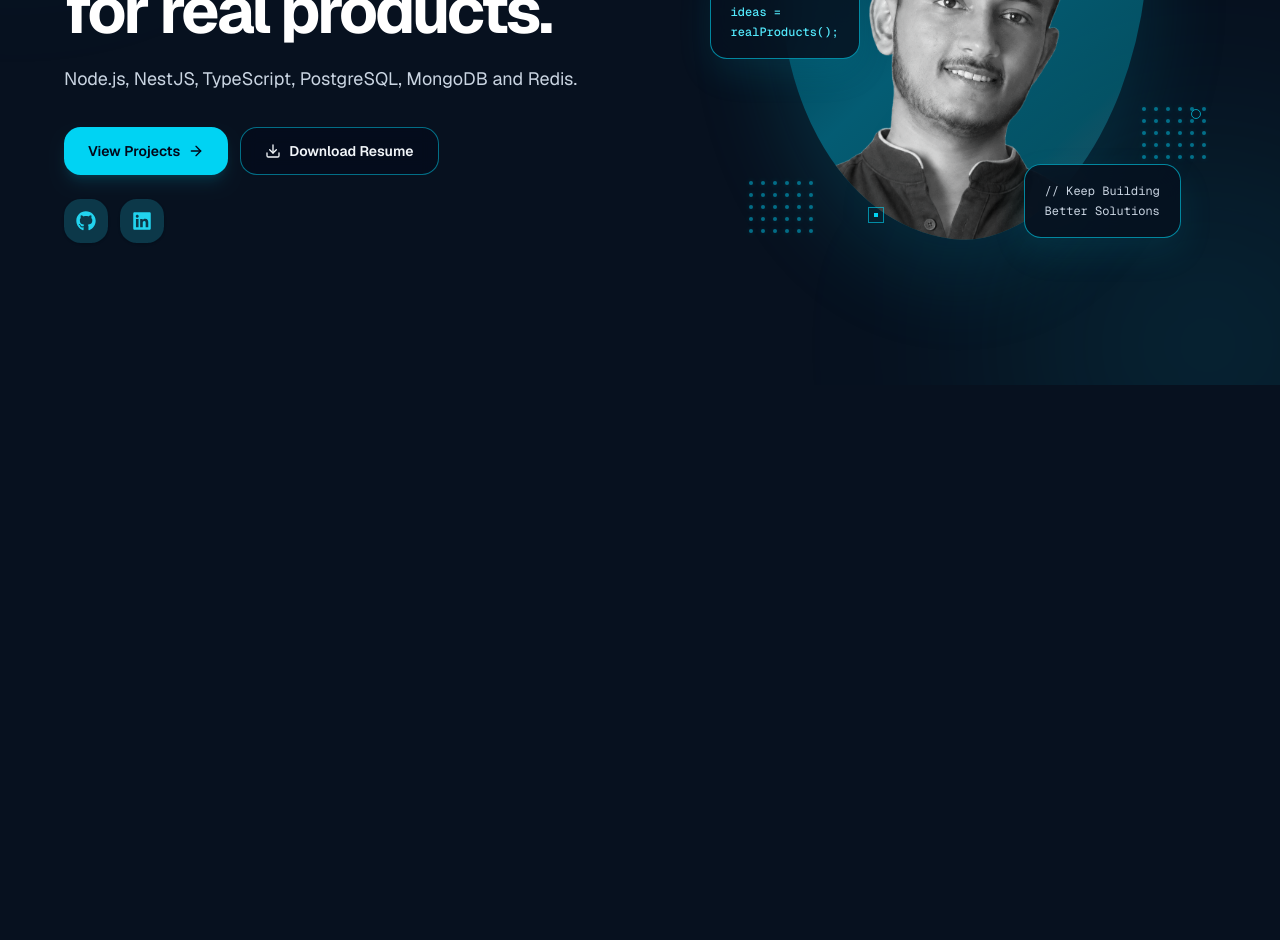
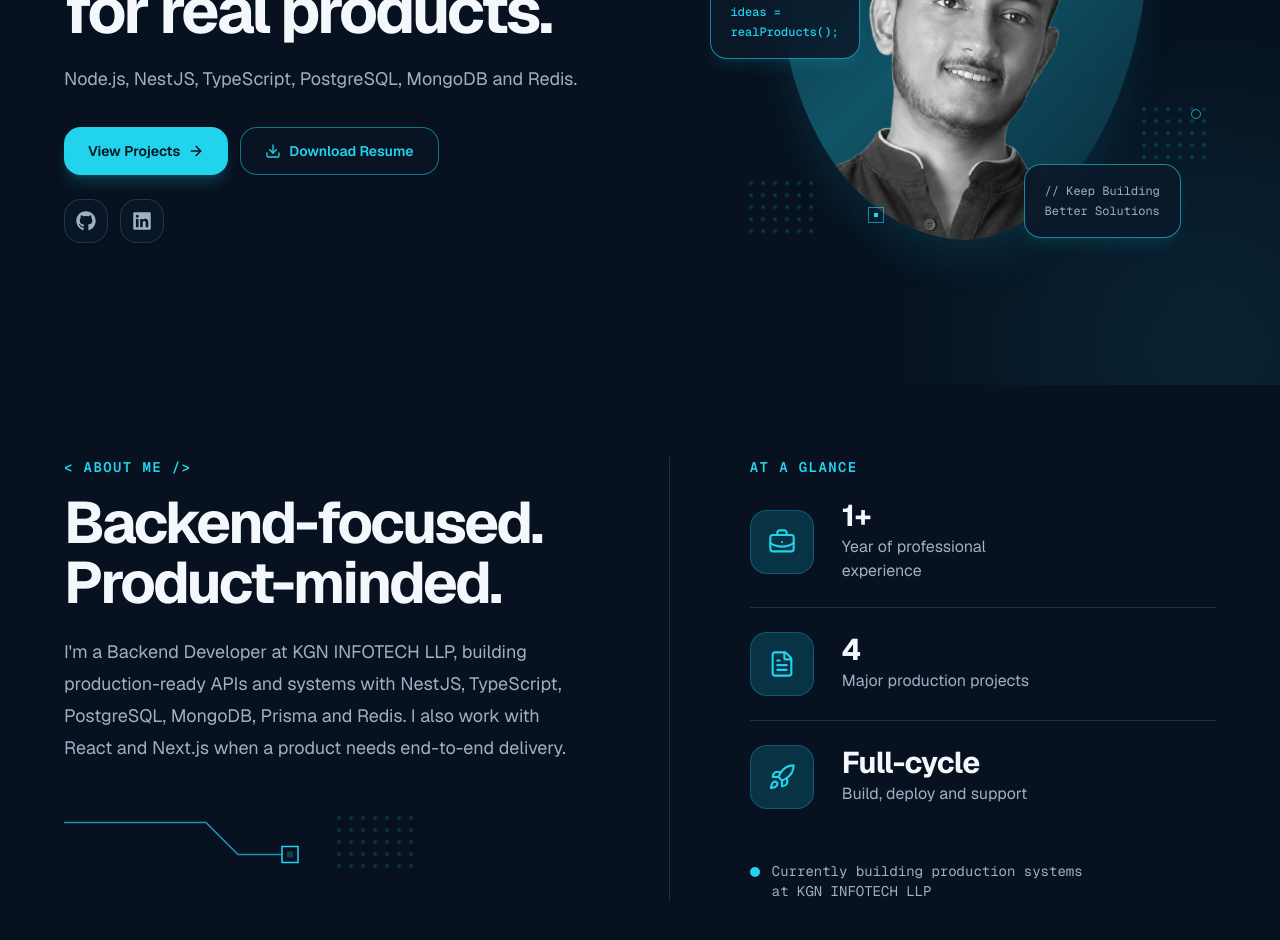
Before and after one commit to biswojitbiswal/portfolio, a Next.js app: page / in a window 1280 px wide. Shown: the part 400-1340 px from the top of the page. Before the commit the page ends 800 px from the top, so only its background shows below. Built offline with nearby package versions, Linux system fonts and the light colour scheme.

Commit message:
working about section

```diff
--- a/src/app/page.tsx
+++ b/src/app/page.tsx
@@ -1,13 +1,13 @@
+import { About } from "@/components/sections/about";
 import { Hero } from "@/components/sections/hero";
 import { ThemeToggle } from "@/components/shared/theme-toggle";
 
 export default function Home() {
   return (
-    // <main className="min-h-screen bg-background p-6 text-foreground sm:p-12">
       <main>
         <Hero />
+        <About />
       </main>
-    // </main>
   );
 }
 
--- /dev/null
+++ b/src/components/sections/about.tsx
@@ -0,0 +1,282 @@
+import {
+  BriefcaseBusiness,
+  FileText,
+  Rocket,
+  type LucideIcon,
+} from "lucide-react";
+
+type AboutStat = {
+  title: string;
+  description: string;
+  icon: LucideIcon;
+};
+
+const aboutStats: AboutStat[] = [
+  {
+    title: "1+",
+    description: "Year of professional experience",
+    icon: BriefcaseBusiness,
+  },
+  {
+    title: "4",
+    description: "Major production projects",
+    icon: FileText,
+  },
+  {
+    title: "Full-cycle",
+    description: "Build, deploy and support",
+    icon: Rocket,
+  },
+];
+
+export function About() {
+  return (
+    <section
+      id="about"
+      aria-labelledby="about-heading"
+      className="relative scroll-mt-24 overflow-hidden bg-background py-20 sm:py-24 lg:py-18"
+    >
+      {/* Background glow */}
+      <div
+        aria-hidden="true"
+        className="
+          pointer-events-none
+          absolute
+          left-[-12rem]
+          top-1/2
+          -z-10
+          size-[26rem]
+          -translate-y-1/2
+          rounded-full
+          bg-technical/5
+          blur-[110px]
+        "
+      />
+
+      <div className="mx-auto max-w-7xl px-5 sm:px-8 lg:px-12 xl:px-16">
+        <div className="grid gap-12 lg:grid-cols-[1.05fr_0.95fr] lg:gap-0">
+          {/* Left content */}
+          <div className="relative lg:pr-16 xl:pr-20">
+            <p className="mb-4 font-mono text-sm font-semibold uppercase tracking-[0.1em] text-technical">
+              &lt; About Me /&gt;
+            </p>
+
+            <h2
+              id="about-heading"
+              className="
+                max-w-xl
+                font-heading
+                text-[clamp(2.25rem,6vw,3.65rem)]
+                font-bold
+                leading-[1.02]
+                tracking-[-0.045em]
+                text-foreground
+              "
+            >
+              Backend-focused.
+              <br />
+              Product-minded.
+            </h2>
+
+            <p className="mt-6 max-w-xl text-base leading-7 text-muted-foreground sm:text-lg sm:leading-8">
+              I&apos;m a Backend Developer at KGN INFOTECH LLP, building
+              production-ready APIs and systems with NestJS, TypeScript,
+              PostgreSQL, MongoDB, Prisma and Redis. I also work with React and
+              Next.js when a product needs end-to-end delivery.
+            </p>
+
+            {/* Desktop decoration */}
+            <div className="mt-12 hidden items-end gap-7 lg:flex">
+              <CircuitLine />
+              <DotPattern />
+            </div>
+          </div>
+
+          {/* Right content */}
+          <div className="lg:border-l lg:border-border lg:pl-16 xl:pl-20">
+            <p className="mb-4 font-mono text-sm font-semibold uppercase tracking-[0.1em] text-technical">
+              At a glance
+            </p>
+
+            {/* Desktop stats */}
+            <div className="hidden lg:block">
+              {aboutStats.map(({ title, description, icon: Icon }, index) => (
+                <div
+                  key={title}
+                  className={`
+                    flex items-center gap-7 py-6
+                    ${index === 0 ? "pt-2" : ""}
+                    ${
+                      index !== aboutStats.length - 1
+                        ? "border-b border-border"
+                        : ""
+                    }
+                  `}
+                >
+                  <StatIcon icon={Icon} />
+
+                  <div>
+                    <p className="text-3xl font-bold leading-none tracking-tight text-foreground">
+                      {title}
+                    </p>
+
+                    <p className="mt-1 max-w-[13rem] text-base leading-6 text-muted-foreground">
+                      {description}
+                    </p>
+                  </div>
+                </div>
+              ))}
+            </div>
+
+            {/* Mobile/tablet stats */}
+            <div className="grid grid-cols-2 gap-3 lg:hidden">
+              {aboutStats.map(({ title, description, icon: Icon }, index) => (
+                <article
+                  key={title}
+                  className={`
+                    rounded-xl
+                    border
+                    border-border
+                    bg-surface
+                    p-4
+                    shadow-sm
+                    ${
+                      index === aboutStats.length - 1
+                        ? "col-span-2"
+                        : ""
+                    }
+                  `}
+                >
+                  {index === aboutStats.length - 1 ? (
+                    <div className="flex items-center gap-4">
+                      <StatIcon icon={Icon} compact />
+
+                      <div>
+                        <p className="text-xl font-bold leading-none tracking-tight text-foreground">
+                          {title}
+                        </p>
+
+                        <p className="mt-1 text-sm leading-5 text-muted-foreground">
+                          {description}
+                        </p>
+                      </div>
+                    </div>
+                  ) : (
+                    <>
+                      <StatIcon icon={Icon} compact />
+
+                      <p className="mt-4 text-2xl font-bold leading-none tracking-tight text-foreground">
+                        {title}
+                      </p>
+
+                      <p className="mt-1 text-sm leading-5 text-muted-foreground">
+                        {description}
+                      </p>
+                    </>
+                  )}
+                </article>
+              ))}
+            </div>
+
+            {/* Current status */}
+            <div className="mt-7 flex items-start gap-3">
+              <span
+                aria-hidden="true"
+                className="mt-1.5 size-2.5 shrink-0 rounded-full bg-primary shadow-sm"
+              />
+
+              <p className="font-mono text-xs leading-5 text-muted-foreground sm:text-sm">
+                Currently building production systems
+                <br className="hidden sm:block" /> at KGN INFOTECH LLP
+              </p>
+            </div>
+          </div>
+        </div>
+      </div>
+    </section>
+  );
+}
+
+function StatIcon({
+  icon: Icon,
+  compact = false,
+}: {
+  icon: LucideIcon;
+  compact?: boolean;
+}) {
+  return (
+    <div
+      className={`
+        flex
+        shrink-0
+        items-center
+        justify-center
+        rounded-xl
+        border
+        border-technical/25
+        bg-technical-soft
+        text-technical
+        ${compact ? "size-10" : "size-16"}
+      `}
+    >
+      <Icon
+        aria-hidden="true"
+        strokeWidth={1.8}
+        className={compact ? "size-5" : "size-7"}
+      />
+    </div>
+  );
+}
+
+function DotPattern() {
+  return (
+    <div
+      aria-hidden="true"
+      className="grid grid-cols-7 gap-2"
+    >
+      {Array.from({ length: 35 }).map((_, index) => (
+        <span
+          key={index}
+          className="size-1 rounded-full bg-grid-dot"
+        />
+      ))}
+    </div>
+  );
+}
+
+function CircuitLine() {
+  return (
+    <svg
+      aria-hidden="true"
+      viewBox="0 0 245 55"
+      className="h-14 w-[245px] text-technical"
+    >
+      <path
+        d="M0 10H142L174 42H218"
+        fill="none"
+        stroke="currentColor"
+        strokeWidth="1.5"
+        opacity="0.7"
+      />
+
+      <rect
+        x="218"
+        y="34"
+        width="16"
+        height="16"
+        fill="none"
+        stroke="currentColor"
+        strokeWidth="1.5"
+      />
+
+      <rect
+        x="223"
+        y="39"
+        width="6"
+        height="6"
+        fill="currentColor"
+        opacity="0.25"
+      />
+    </svg>
+  );
+}
--- a/src/components/sections/hero-visual.tsx
+++ b/src/components/sections/hero-visual.tsx
@@ -4,13 +4,9 @@ export function HeroVisual() {
   return (
     <div className="relative mx-auto w-full max-w-[31rem]">
       <div className="group relative aspect-square w-full">
-        {/* Upper-left dots */}
+        {/* Decorative dot patterns */}
         <DotPattern className="left-[2%] top-[10%]" />
-
-        {/* Lower-left dots */}
         <DotPattern className="bottom-[8%] left-[8%]" />
-
-        {/* Right-side dots */}
         <DotPattern className="bottom-[23%] right-0" />
 
         {/* Main irregular portrait blob */}
@@ -24,25 +20,22 @@ export function HeroVisual() {
             overflow-hidden
             rounded-[46%_54%_44%_56%/36%_40%_60%_64%]
             bg-gradient-to-br
-            from-violet-300/80
-            via-violet-500/50
-            to-indigo-500/30
-            shadow-[0_30px_80px_rgba(109,40,217,0.18)]
-            dark:from-cyan-950
-            dark:via-cyan-500/45
-            dark:to-cyan-300/25
-            dark:shadow-[0_30px_90px_rgba(6,182,212,0.17)]
+            from-technical-soft
+            via-technical/35
+            to-primary/10
+            shadow-2xl
+            shadow-technical/15
           "
         >
-          {/* Counter rotation keeps portrait straight */}
-          {/* <div className="absolute -inset-[8%] -rotate-[7deg]"> */}
+          {/* Counter-rotation keeps the portrait straight */}
           <div className="absolute -inset-[8%] -bottom-[14%] -rotate-[7deg]">
             <Image
               src="/images/biswojit_profile.png"
               alt="Biswojit Biswal, Backend Developer"
               fill
               priority
-              sizes="(max-width: 1024px) 90vw, 42vw"
+              unoptimized
+              sizes="(max-width: 640px) 90vw, (max-width: 1024px) 70vw, 496px"
               className="
                 object-contain
                 object-bottom
@@ -67,20 +60,18 @@ export function HeroVisual() {
             z-20
             rounded-xl
             border
-            border-violet-500/60
-            bg-white/80
+            border-technical/60
+            bg-surface/85
             px-4
             py-3
-            shadow-[0_14px_35px_rgba(109,40,217,0.12)]
+            shadow-lg
+            shadow-technical/10
             backdrop-blur-xl
-            dark:border-cyan-400/60
-            dark:bg-[#07111f]/85
-            dark:shadow-[0_14px_35px_rgba(6,182,212,0.1)]
             sm:px-5
             sm:py-4
           "
         >
-          <code className="block whitespace-pre font-mono text-[0.65rem] font-medium leading-5 text-violet-700 dark:text-cyan-300 sm:text-xs">
+          <code className="block whitespace-pre font-mono text-[0.65rem] font-medium leading-5 text-technical sm:text-xs">
             {"const\nideas =\nrealProducts();"}
           </code>
         </div>
@@ -94,31 +85,36 @@ export function HeroVisual() {
             z-20
             rounded-xl
             border
-            border-violet-500/60
-            bg-white/85
+            border-technical/60
+            bg-surface/85
             px-4
             py-3
-            shadow-[0_14px_35px_rgba(109,40,217,0.12)]
+            shadow-lg
+            shadow-technical/10
             backdrop-blur-xl
-            dark:border-cyan-400/60
-            dark:bg-[#07111f]/85
-            dark:shadow-[0_14px_35px_rgba(6,182,212,0.1)]
             sm:px-5
             sm:py-4
           "
         >
-          <code className="block whitespace-nowrap font-mono text-[0.62rem] leading-5 text-slate-600 dark:text-slate-300 sm:text-xs">
+          <code className="block whitespace-nowrap font-mono text-[0.62rem] leading-5 text-muted-foreground sm:text-xs">
             // Keep Building
             <br />
             Better Solutions
           </code>
         </div>
 
-        {/* Top circuit decoration */}
+        {/* Circuit decoration */}
         <svg
           aria-hidden="true"
           viewBox="0 0 80 90"
-          className="absolute right-[3%] top-[14%] h-20 w-16 text-violet-500/60 dark:text-cyan-400/60"
+          className="
+            absolute
+            right-[3%]
+            top-[14%]
+            h-20
+            w-16
+            text-technical/60
+          "
         >
           <path
             d="M14 4v34c0 7 5 12 12 12h30v25"
@@ -148,8 +144,19 @@ export function HeroVisual() {
             strokeWidth="1.5"
           />
 
-          <circle cx="14" cy="8" r="2" fill="currentColor" />
-          <circle cx="56" cy="80" r="2" fill="currentColor" />
+          <circle
+            cx="14"
+            cy="8"
+            r="2"
+            fill="currentColor"
+          />
+
+          <circle
+            cx="56"
+            cy="80"
+            r="2"
+            fill="currentColor"
+          />
         </svg>
 
         {/* Small lower square */}
@@ -161,11 +168,20 @@ export function HeroVisual() {
             left-[32%]
             size-4
             border
-            border-violet-500/60
-            dark:border-cyan-400/60
+            border-technical/60
           "
         >
-          <span className="absolute left-1/2 top-1/2 size-1 -translate-x-1/2 -translate-y-1/2 bg-violet-500 dark:bg-cyan-400" />
+          <span
+            className="
+              absolute
+              left-1/2
+              top-1/2
+              size-1
+              -translate-x-1/2
+              -translate-y-1/2
+              bg-technical
+            "
+          />
         </span>
 
         {/* Small right circle */}
@@ -178,8 +194,7 @@ export function HeroVisual() {
             size-2.5
             rounded-full
             border
-            border-violet-500/70
-            dark:border-cyan-400/70
+            border-technical/70
           "
         />
       </div>
@@ -187,11 +202,22 @@ export function HeroVisual() {
   );
 }
 
-function DotPattern({ className = "" }: { className?: string }) {
+function DotPattern({
+  className = "",
+}: {
+  className?: string;
+}) {
   return (
     <div
       aria-hidden="true"
-      className={`absolute z-0 grid grid-cols-6 gap-2 opacity-55 ${className}`}
+      className={`
+        absolute
+        z-0
+        grid
+        grid-cols-6
+        gap-2
+        ${className}
+      `}
     >
       {Array.from({ length: 30 }).map((_, index) => (
         <span
@@ -199,10 +225,9 @@ function DotPattern({ className = "" }: { className?: string }) {
           className="
             size-1
             rounded-full
-            bg-violet-500
-            shadow-[0_0_5px_rgba(139,92,246,0.3)]
-            dark:bg-cyan-500
-            dark:shadow-[0_0_5px_rgba(6,182,212,0.35)]
+            bg-grid-dot
+            shadow-sm
+            shadow-technical/10
           "
         />
       ))}
--- a/src/components/sections/hero.tsx
+++ b/src/components/sections/hero.tsx
@@ -1,13 +1,23 @@
-import Image from "next/image";
 import Link from "next/link";
 import {
   ArrowRight,
   Download,
 } from "lucide-react";
-import { FaGithub, FaLinkedin } from "react-icons/fa";
+import {
+  FaGithub,
+  FaLinkedin,
+} from "react-icons/fa";
+import type { IconType } from "react-icons";
+
 import { HeroVisual } from "./hero-visual";
 
-const socialLinks = [
+type SocialLink = {
+  label: string;
+  href: string;
+  icon: IconType;
+};
+
+const socialLinks: SocialLink[] = [
   {
     label: "GitHub",
     href: "https://github.com/biswojitbiswal",
@@ -25,58 +35,196 @@ export function Hero() {
     <section
       id="home"
       aria-labelledby="hero-heading"
-            className="relative isolate overflow-hidden"
+      className="relative isolate overflow-hidden bg-background"
     >
       {/* Background glows */}
       <div
         aria-hidden="true"
         className="pointer-events-none absolute inset-0 -z-10"
       >
-                <div className="absolute left-[-10rem] top-[-8rem] h-[22rem] w-[22rem] rounded-full bg-violet-400/10 blur-[100px] dark:bg-cyan-400/10" />
+        <div
+          className="
+            absolute
+            left-[-10rem]
+            top-[-8rem]
+            size-[22rem]
+            rounded-full
+            bg-technical/10
+            blur-[100px]
+          "
+        />
 
-                <div className="absolute bottom-[-10rem] right-[-8rem] h-[25rem] w-[25rem] rounded-full bg-violet-500/10 blur-[110px] dark:bg-cyan-400/10" />
+        <div
+          className="
+            absolute
+            bottom-[-10rem]
+            right-[-8rem]
+            size-[25rem]
+            rounded-full
+            bg-technical/10
+            blur-[110px]
+          "
+        />
       </div>
 
-            <div className="mx-auto grid min-h-[calc(100svh-5rem)] max-w-7xl items-center gap-12 px-5 pb-12 pt-10 sm:px-8 sm:pt-14 lg:grid-cols-[1.05fr_0.95fr] lg:gap-16 lg:px-12 lg:py-16 xl:px-16">
+      <div
+        className="
+          mx-auto
+          grid
+          min-h-[calc(100svh-5rem)]
+          max-w-7xl
+          items-center
+          gap-12
+          px-5
+          pb-12
+          pt-10
+          sm:px-8
+          sm:pt-14
+          lg:grid-cols-[1.05fr_0.95fr]
+          lg:gap-16
+          lg:px-12
+          lg:py-16
+          xl:px-16
+        "
+      >
         {/* Hero content */}
         <div className="relative z-10 order-1">
-                    <p className="mb-4 font-mono text-sm font-semibold uppercase tracking-[0.12em] text-violet-600 dark:text-cyan-400 sm:text-base">
+          <p
+            className="
+              mb-4
+              font-mono
+              text-sm
+              font-semibold
+              uppercase
+              tracking-[0.12em]
+              text-technical
+              sm:text-base
+            "
+          >
             &lt; Backend Developer /&gt;
           </p>
 
           <h1
             id="hero-heading"
-                        className="max-w-3xl text-[clamp(2.35rem,8vw,4rem)] font-bold leading-[1.02] tracking-[-0.045em] text-slate-950 dark:text-white"
+            className="
+              max-w-3xl
+              font-heading
+              text-[clamp(2.35rem,8vw,4rem)]
+              font-bold
+              leading-[1.02]
+              tracking-[-0.045em]
+              text-foreground
+            "
           >
             I build dependable backend systems for real products.
           </h1>
 
-                    <p className="mt-5 max-w-xl text-base leading-7 text-slate-600 dark:text-slate-300 sm:text-lg sm:leading-8">
+          <p
+            className="
+              mt-5
+              max-w-xl
+              text-base
+              leading-7
+              text-muted-foreground
+              sm:text-lg
+              sm:leading-8
+            "
+          >
             Node.js, NestJS, TypeScript, PostgreSQL, MongoDB and Redis.
           </p>
 
-                    {/* CTAs */}
+          {/* CTA buttons */}
           <div className="mt-8 flex flex-col gap-3 sm:flex-row sm:items-center">
             <Link
               href="/projects"
-                            className="group inline-flex min-h-12 w-full items-center justify-center gap-2 rounded-xl bg-violet-600 px-6 py-3 text-sm font-semibold text-white shadow-lg shadow-violet-600/20 transition duration-300 hover:-translate-y-0.5 hover:bg-violet-700 hover:shadow-violet-600/30 focus-visible:outline-none focus-visible:ring-2 focus-visible:ring-violet-500 focus-visible:ring-offset-2 sm:w-auto dark:bg-cyan-400 dark:text-slate-950 dark:shadow-cyan-500/15 dark:hover:bg-cyan-300 dark:focus-visible:ring-cyan-400 dark:focus-visible:ring-offset-slate-950"
+              className="
+                group
+                inline-flex
+                min-h-12
+                w-full
+                items-center
+                justify-center
+                gap-2
+                rounded-xl
+                bg-primary
+                px-6
+                py-3
+                text-sm
+                font-semibold
+                text-primary-foreground
+                shadow-lg
+                shadow-primary/20
+                transition-all
+                duration-300
+                hover:-translate-y-0.5
+                hover:bg-primary/90
+                hover:shadow-xl
+                hover:shadow-primary/25
+                focus-visible:outline-none
+                focus-visible:ring-2
+                focus-visible:ring-ring
+                focus-visible:ring-offset-2
+                focus-visible:ring-offset-background
+                sm:w-auto
+              "
             >
               View Projects
 
               <ArrowRight
                 aria-hidden="true"
-                                className="size-4 transition-transform group-hover:translate-x-1"
+                className="
+                  size-4
+                  transition-transform
+                  duration-300
+                  group-hover:translate-x-1
+                "
               />
             </Link>
 
             <a
               href="/resume/Biswojit-Biswal-Resume.pdf"
               download
-                            className="group inline-flex min-h-12 w-full items-center justify-center gap-2 rounded-xl border border-violet-500/60 bg-white/50 px-6 py-3 text-sm font-semibold text-violet-700 backdrop-blur-sm transition duration-300 hover:-translate-y-0.5 hover:border-violet-600 hover:bg-violet-50 focus-visible:outline-none focus-visible:ring-2 focus-visible:ring-violet-500 focus-visible:ring-offset-2 sm:w-auto dark:border-cyan-400/50 dark:bg-slate-950/30 dark:text-slate-100 dark:hover:border-cyan-400 dark:hover:bg-cyan-400/10 dark:focus-visible:ring-cyan-400 dark:focus-visible:ring-offset-slate-950"
+              className="
+                group
+                inline-flex
+                min-h-12
+                w-full
+                items-center
+                justify-center
+                gap-2
+                rounded-xl
+                border
+                border-technical/50
+                bg-surface/50
+                px-6
+                py-3
+                text-sm
+                font-semibold
+                text-technical
+                shadow-sm
+                backdrop-blur-sm
+                transition-all
+                duration-300
+                hover:-translate-y-0.5
+                hover:border-technical
+                hover:bg-technical-soft
+                hover:shadow-md
+                focus-visible:outline-none
+                focus-visible:ring-2
+                focus-visible:ring-ring
+                focus-visible:ring-offset-2
+                focus-visible:ring-offset-background
+                sm:w-auto
+              "
             >
               <Download
                 aria-hidden="true"
-                                className="size-4 transition-transform group-hover:translate-y-0.5"
+                className="
+                  size-4
+                  transition-transform
+                  duration-300
+                  group-hover:translate-y-0.5
+                "
               />
 
               Download Resume
@@ -101,21 +249,26 @@ export function Hero() {
                   items-center
                   justify-center
                   rounded-xl
-                                bg-primary/20
-                                text-primary
+                  border
+                  border-border
+                  bg-surface/70
                   text-muted-foreground
                   shadow-sm
+                  backdrop-blur-sm
                   transition-all
                   duration-300
                   hover:-translate-y-0.5
-                                hover:bg-primary/10
-                                hover:text-primary
+                  hover:border-technical/60
+                  hover:bg-technical-soft
+                  hover:text-technical
                   hover:shadow-md
                   focus-visible:outline-none
                   focus-visible:ring-2
-                                focus-visible:ring-primary
+                  focus-visible:ring-ring
                   focus-visible:ring-offset-2
-                                focus-visible:ring-offset-background">
+                  focus-visible:ring-offset-background
+                "
+              >
                 <Icon
                   aria-hidden="true"
                   className="size-5"
@@ -133,19 +286,3 @@ export function Hero() {
     </section>
   );
 }
-
-function DotGrid({ className }: { className?: string }) {
-    return (
-        <div
-            aria-hidden="true"
-            className={`absolute grid grid-cols-6 gap-2 opacity-40 ${className ?? ""}`}
-        >
-            {Array.from({ length: 30 }).map((_, index) => (
-                <span
-                    key={index}
-                    className="size-1 rounded-full bg-violet-500 dark:bg-cyan-400"
-                />
-            ))}
-        </div>
-    );
-}
```
Lines whose indentation alone changed are shown as unchanged.
